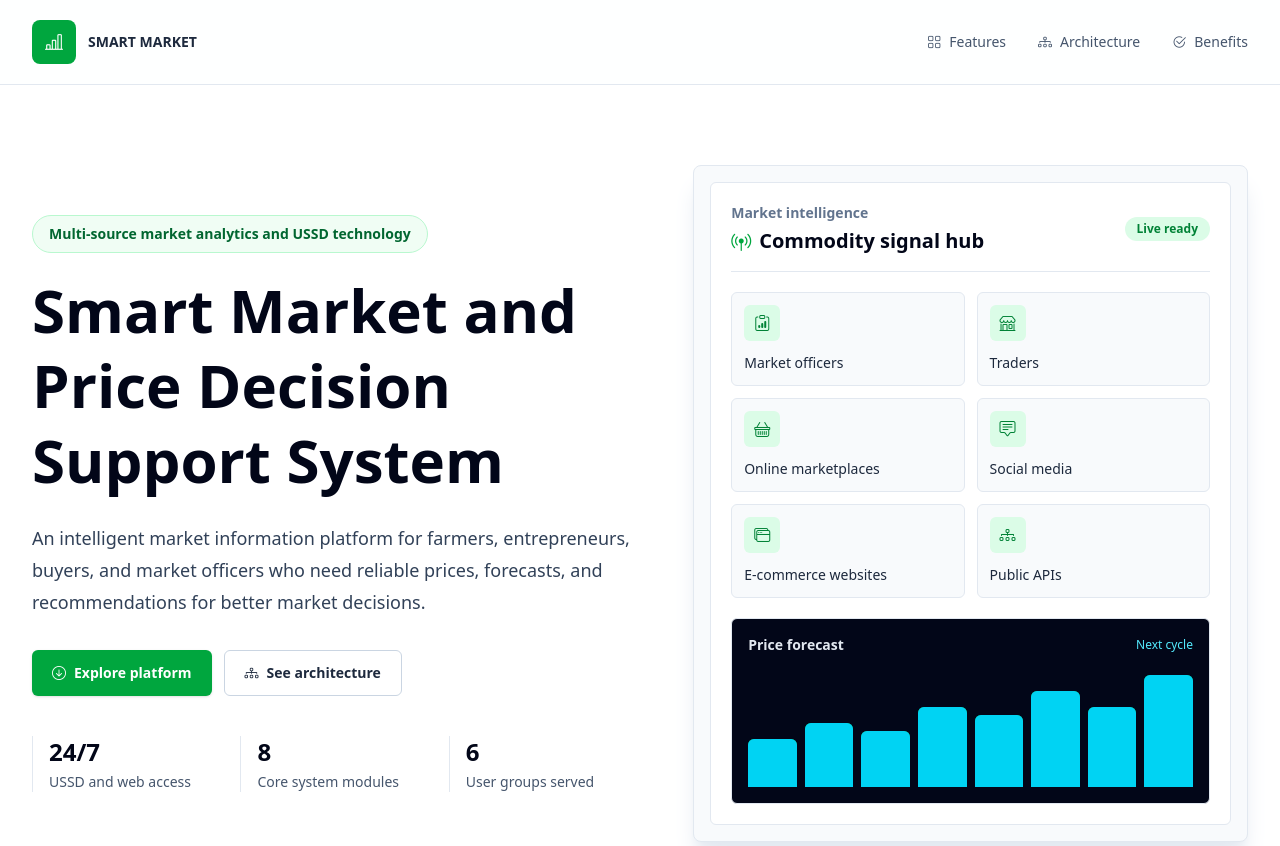
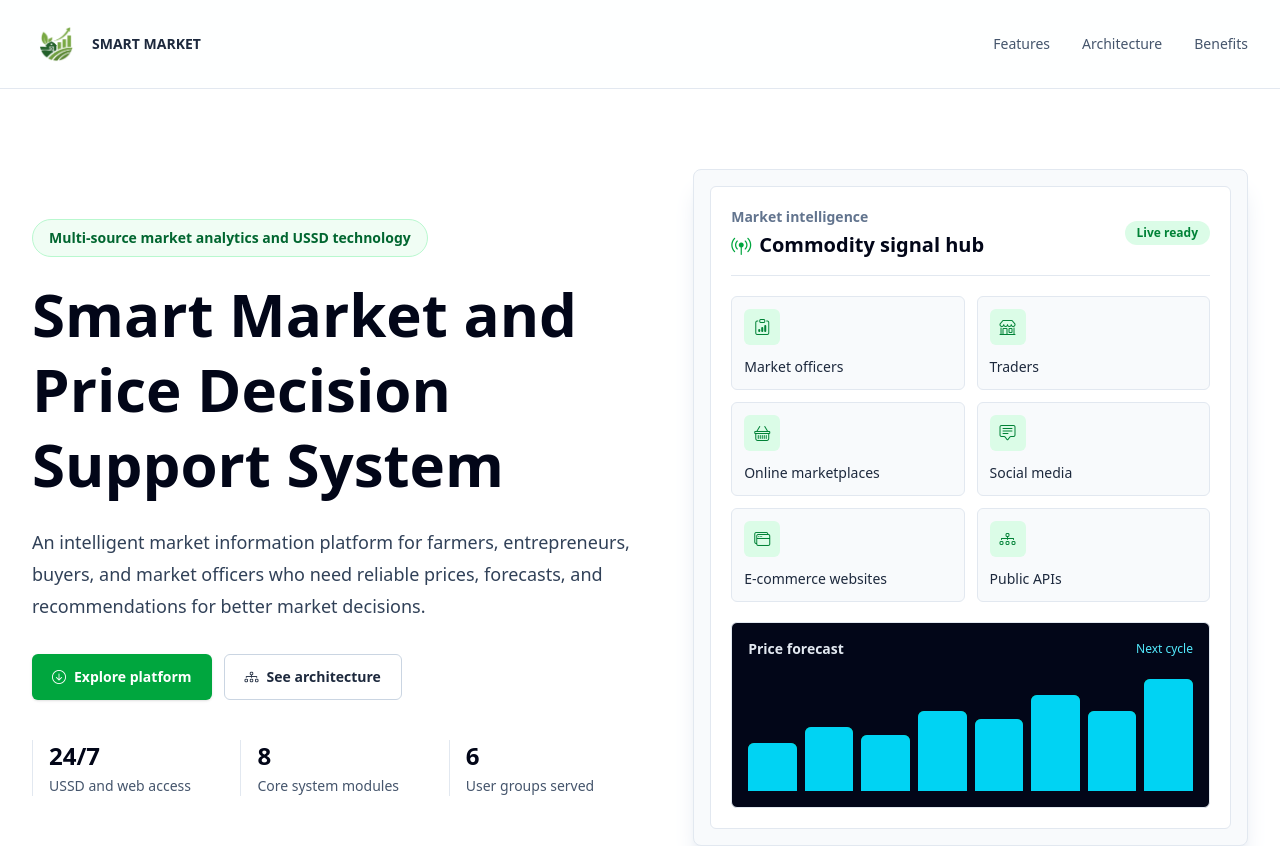
Before and after one commit to issah1554/fyp2026_web, a Next.js app: page / in a window 1280 px wide. Shown: the top 846 px of the page. Built offline with nearby package versions, Linux system fonts and the light colour scheme.

Commit message:
- - Logo

```diff
--- a/app/page.tsx
+++ b/app/page.tsx
@@ -1,3 +1,5 @@
+import Image from "next/image";
+
 const impactMetrics = [
   { value: "24/7", label: "USSD and web access" },
   { value: "8", label: "Core system modules" },
@@ -80,24 +82,28 @@ export default function Home() {
       <header className="sticky top-0 z-50 border-b border-main-200 bg-main-0/90 backdrop-blur-sm">
         <nav className="mx-auto flex max-w-7xl items-center justify-between px-6 py-5 lg:px-8">
           <a href="#" className="flex items-center gap-3" aria-label="Smart Market home">
-            <span className="flex size-11 items-center justify-center rounded-lg bg-primary-600 text-lg font-bold text-main-0">
-              <i className="bi bi-bar-chart-line" aria-hidden="true" />
+            <span className="flex size-12 items-center justify-center hover:bg-primary-100 rounded-full p-1.5">
+              <Image
+                src="/logo.png"
+                alt=""
+                width={574}
+                height={597}
+                className="h-full w-full object-contain"
+                priority
+              />
             </span>
-            <span className="text-sm font-semibold uppercase text-main-800">
+            <span className="text-sm font-semibold uppercase text-main-800 hover:text-primary-700">
               Smart Market
             </span>
           </a>
           <div className="hidden items-center gap-8 text-sm font-medium text-main-600 md:flex">
             <a className="flex items-center gap-2 hover:text-primary-700" href="#features">
-              <i className="bi bi-grid" aria-hidden="true" />
               Features
             </a>
             <a className="flex items-center gap-2 hover:text-primary-700" href="#architecture">
-              <i className="bi bi-diagram-3" aria-hidden="true" />
               Architecture
             </a>
             <a className="flex items-center gap-2 hover:text-primary-700" href="#benefits">
-              <i className="bi bi-check2-circle" aria-hidden="true" />
               Benefits
             </a>
           </div>
@@ -348,8 +354,14 @@ export default function Home() {
         <div className="mx-auto grid max-w-7xl gap-8 px-6 py-10 md:grid-cols-[1.2fr_0.8fr_0.8fr] lg:px-8">
           <div>
             <a href="#" className="flex items-center gap-3" aria-label="Smart Market home">
-              <span className="flex size-10 items-center justify-center rounded-lg bg-primary-600 text-base font-bold text-main-0">
-                <i className="bi bi-bar-chart-line" aria-hidden="true" />
+              <span className="flex size-11 items-center justify-center rounded-lg border border-main-800 bg-main-0 p-1.5">
+                <Image
+                  src="/logo.png"
+                  alt=""
+                  width={574}
+                  height={597}
+                  className="h-full w-full object-contain"
+                />
               </span>
               <span className="text-sm font-semibold uppercase text-main-100">
                 Smart Market
```
Also changed, not shown: app/icon.png (added), public/logo.png (added).
